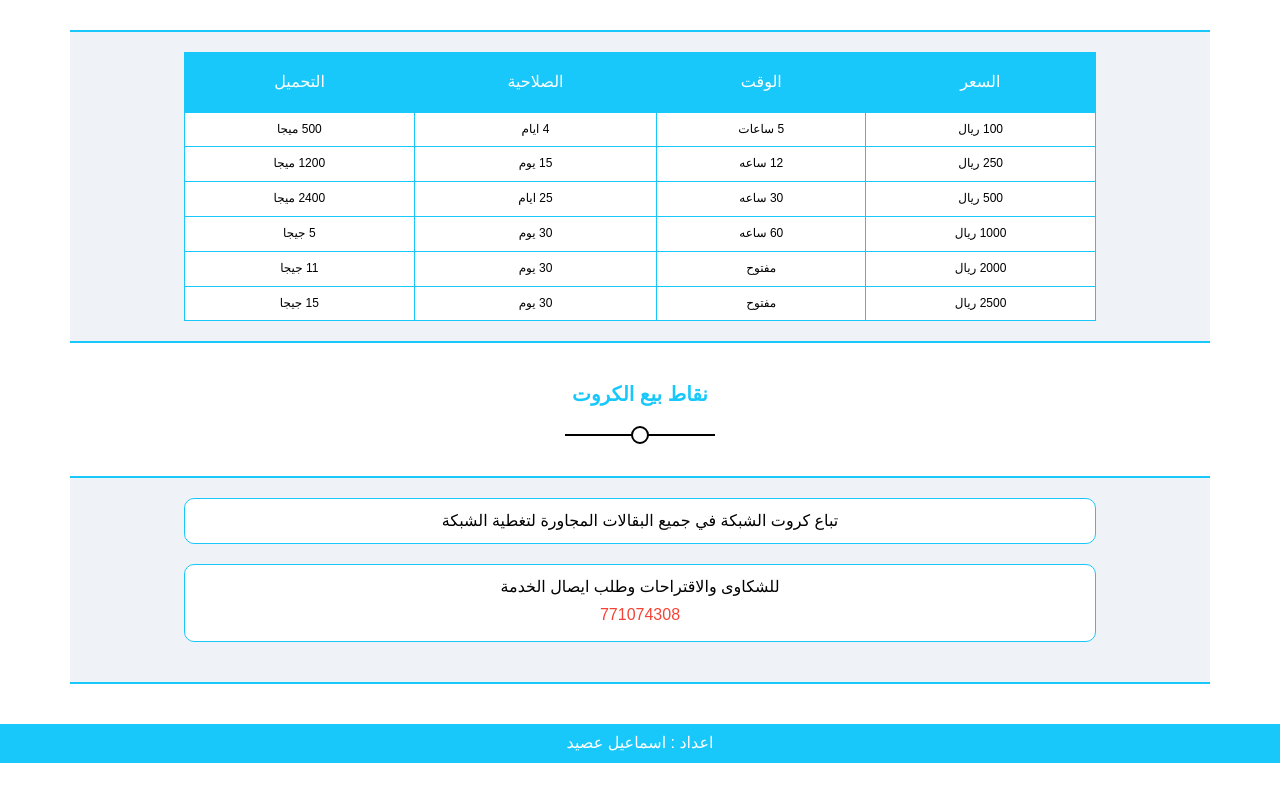
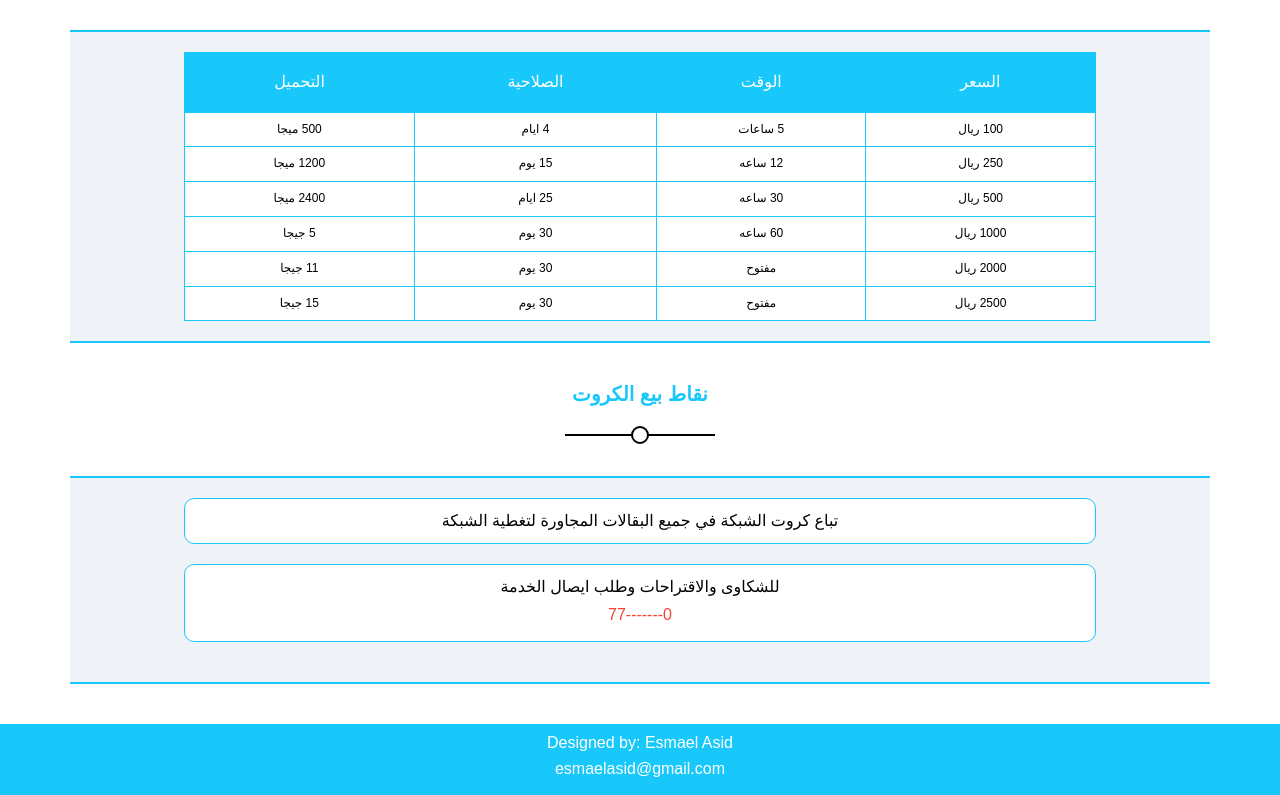
Before and after one commit to MritAsid/Html_And_Css_template_tow, a plain HTML site: page index.html in a window 1280 px wide. Shown: the part 1921-2716 px from the top of the page. Before the commit the page ends 2684 px from the top, so only its background shows below. Drawn offline with Linux system fonts and the light colour scheme.

Commit message:
im up projacte

```diff
--- a/css/style.css
+++ b/css/style.css
@@ -463,7 +463,7 @@ header .links ul li:not(:last-child) a {
   border-bottom: 2px groove var(--main-color);
 }
 @media(max-width:767px){
-  .login h5 {
+  .login .h5 {
     width: 90%;
   }
   select {
@@ -588,3 +588,9 @@ footer p {
   color: var(--bgd-color);
   font-size: 16px;
 }
+footer p a {
+  color: var(--bgd-color);
+  margin-top: 10px;
+  line-height: 2;
+  text-decoration: none;
+}
--- a/index.html
+++ b/index.html
@@ -4,12 +4,11 @@
 <meta charset="UTF-8">
 <meta http-equiv="X-UA-Compatible" content="IE=edge">
 <meta name="viewport" content="width=device-width, initial-scale=1.0">
-<title> Web login page design No1</title>
-<!-- <link rel="stylesheet" href="rmm.css"> -->
+<title> تصميم صفحة الدخول الى  شبكة الرمادي</title>
+<link rel="icon" href="1.ico" type="image/x-icon">
 <link rel="stylesheet" href="css/style.css">
 <link rel="stylesheet" href="css/all.min.css" />
 <link rel="stylesheet" href="css/nor.css" />
-  <!-- Google Fonts -->
 </head>
 <body >
 <!-- start راس الصفحه -->
@@ -226,7 +225,7 @@
 <p class="info">
 	للشكاوى والاقتراحات وطلب ايصال الخدمة
 		<br>
-<a  href="tel:771074308">771074308</a>
+<a  href="tel:77-------">77-------0</a>
 </p>
 </div>
 </div>
@@ -235,7 +234,9 @@
 
 <footer>
 <p>
-اعداد : اسماعيل عصيد
+	Designed by: Esmael Asid
+	<br>
+	<a href="esmaelasid@gmail.com">esmaelasid@gmail.com</a>
 </p>
 </footer>
 
```
